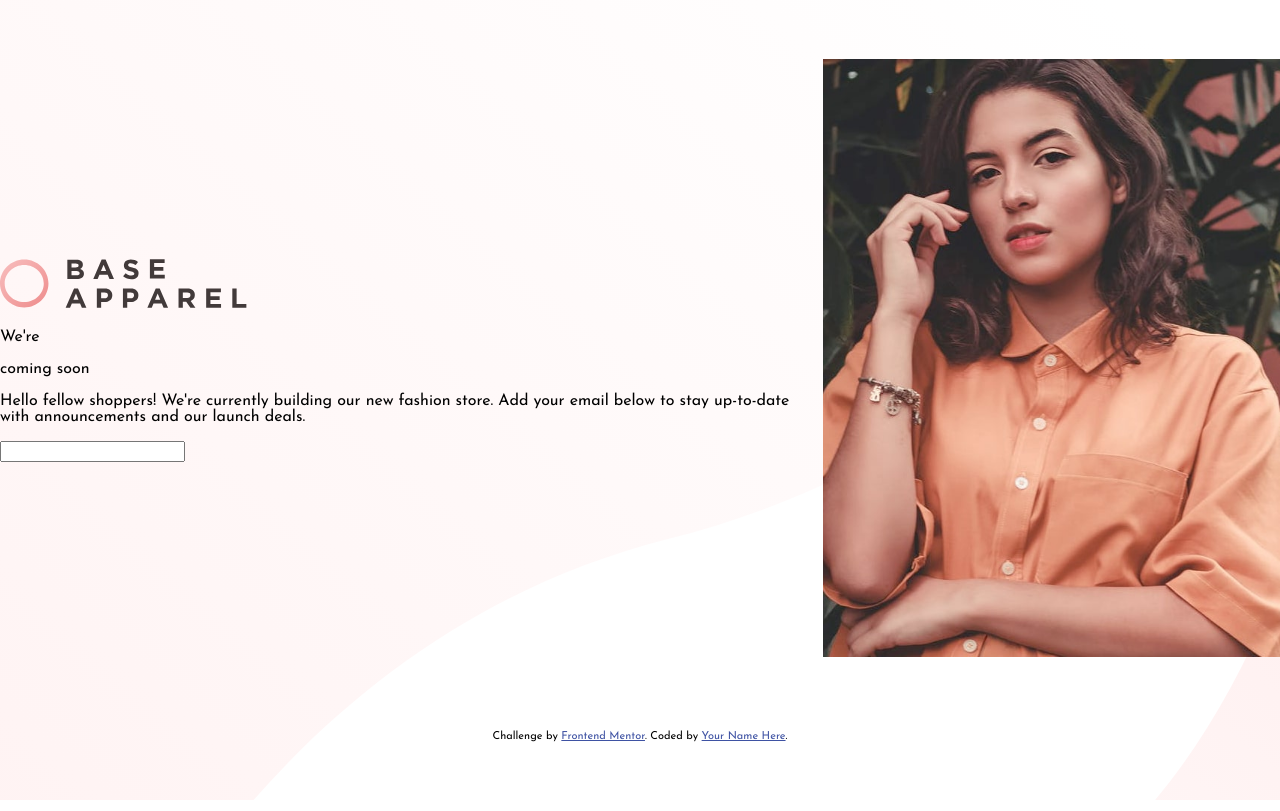
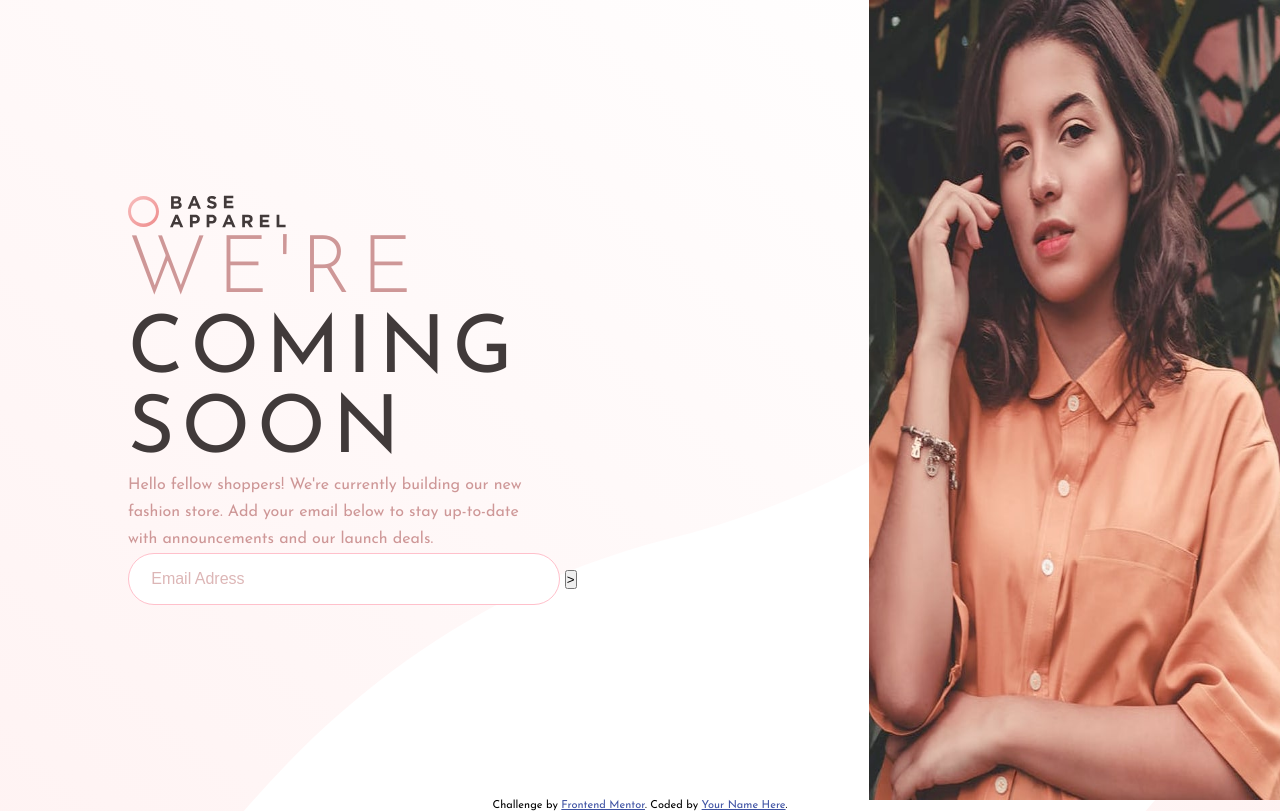
Before and after one commit to usamakhangt4/base-apparel-coming-soon-master, a plain HTML site: page index.html in a window 1280 px wide. Drawn offline with Linux system fonts and the light colour scheme.

Commit message:
addition

```diff
--- a/index.html
+++ b/index.html
@@ -31,10 +31,13 @@
         <img src="./images/logo.svg" alt="">
       </div>
       <p class="title1">We're</p>
-      <p class="title2">coming soon</p>
-      <p>Hello fellow shoppers! We're currently building our new fashion store.
+      <p class="title2">coming <br> soon</p>
+      <p class="paragraph">Hello fellow shoppers! We're currently building our new fashion store.
         Add your email below to stay up-to-date with announcements and our launch deals.</p>
-      <input type="email" name="" id="">
+      <form action="#">
+        <input type="email" name="" id="" placeholder="Email Adress">
+        <button type="submit">></button>
+      </form>
     </div>
     <div class="hero">
       <img src="./images/hero-desktop.jpg" alt="cute girl">
--- a/styles/styles.scss
+++ b/styles/styles.scss
@@ -1,4 +1,8 @@
 @import "./variables";
+* {
+  margin: 0;
+  padding: 0;
+}
 body {
   margin: 0;
   padding: 0;
@@ -11,16 +15,55 @@ body {
     justify-content: center;
     align-items: center;
     // flex-wrap: wrap;
-    height: 90vh;
+    height: 100vh;
+    .content {
+      padding-left: 10%;
+      .paragraph {
+        width: 55%;
+        color: $desaturatedred;
+        line-height: 1.7em;
+      }
+    }
   }
 }
 
 .logo {
   width: 30%;
 }
-img {
-  background-size: cover;
-  width: 100%;
+.hero {
   height: 100%;
-  background-repeat: no-repeat;
+  //   width: 100%;
+  img {
+    background-size: cover;
+    width: 100%;
+    height: 100%;
+    background-repeat: no-repeat;
+  }
 }
+
+.title1 {
+  font-size: 5em;
+  letter-spacing: 10px;
+  font-weight: 300;
+  color: $desaturatedred;
+  text-transform: uppercase;
+}
+.title2 {
+  font-size: 5em;
+  color: $greyishRed;
+  text-transform: uppercase;
+  letter-spacing: 7px;
+}
+
+input {
+  width: 55%;
+  height: 50px;
+  border-radius: 32px;
+  border: 1px solid pink;
+  padding-left: 3%;
+  font-size: 1em;
+  &::placeholder {
+    color: $desaturatedred;
+    opacity: 0.7;
+  }
+}
```
Also changed, not shown: styles/styles.css, 1 other file.
